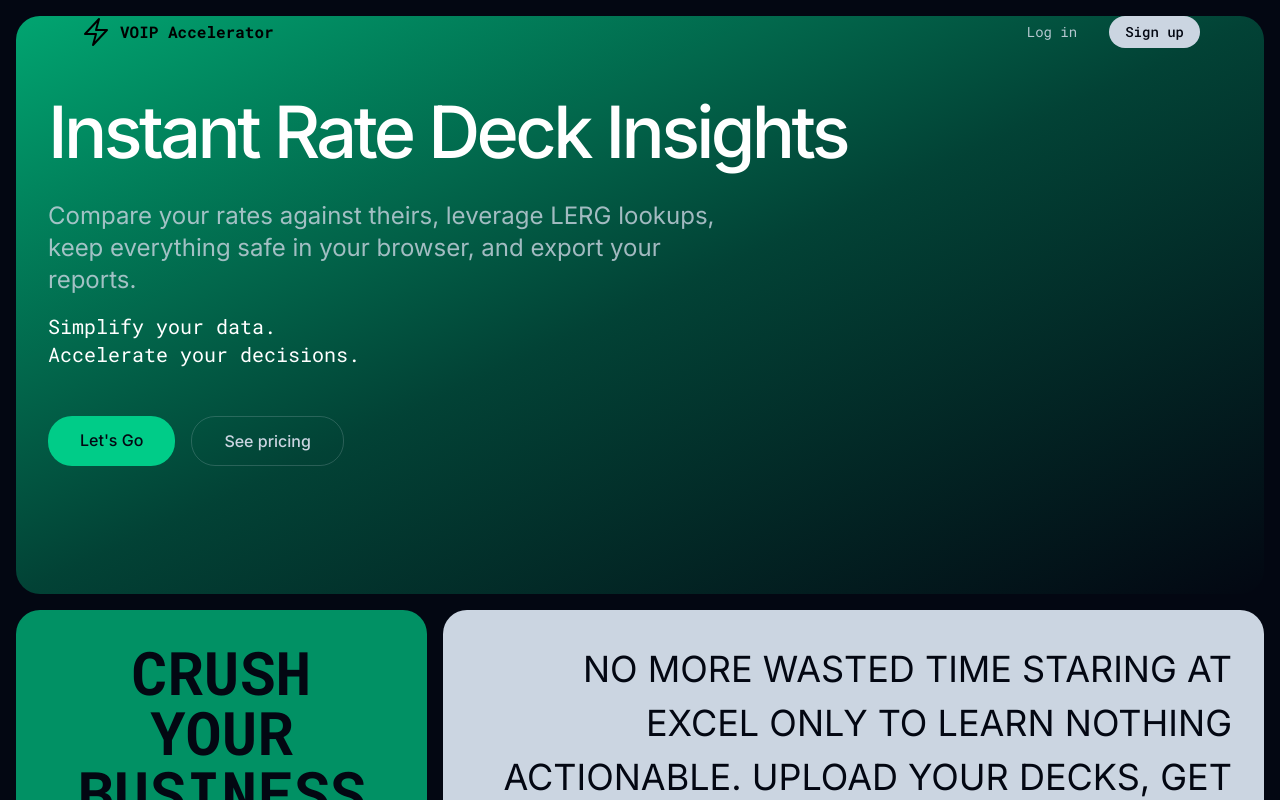
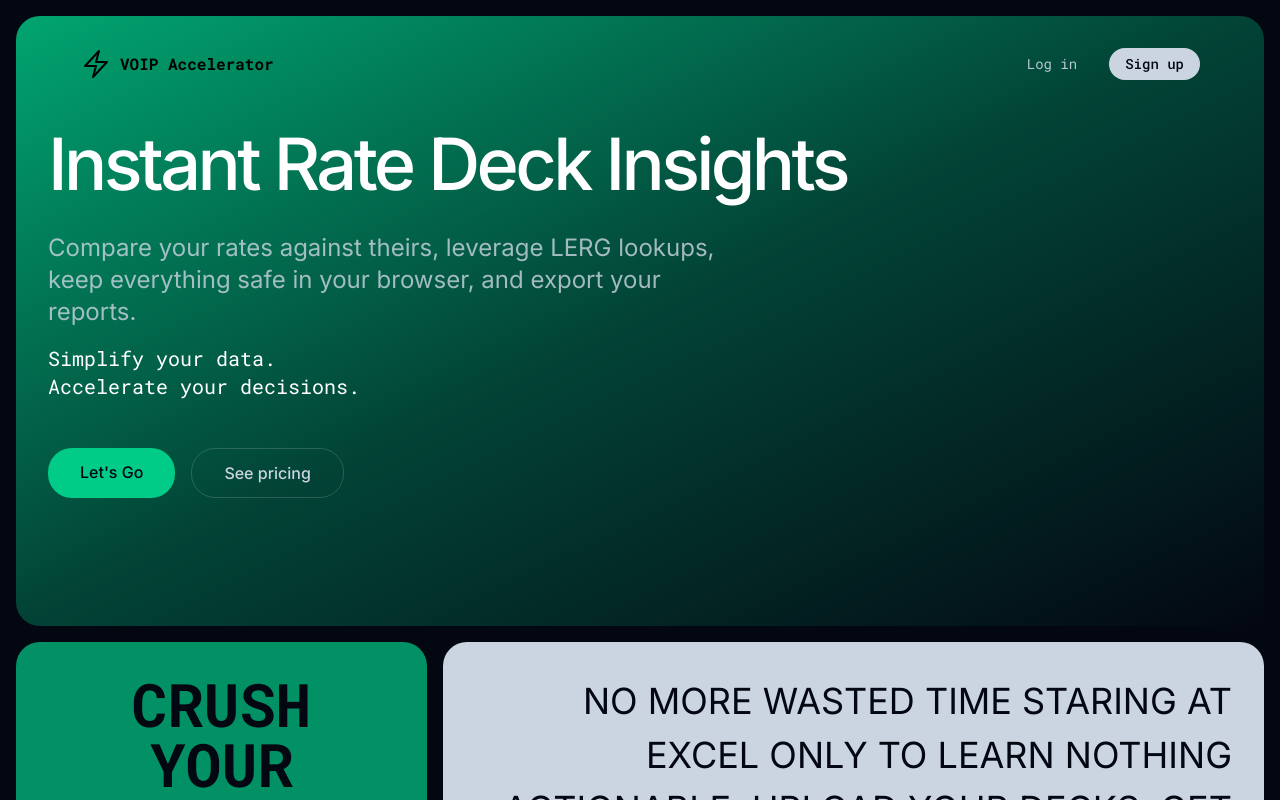
Before and after one commit to kdjordan/voip-accelerator, a Vue app in the folder client/: page / in a window 1280 px wide. Shown: the top 800 px of the page. Built offline with nearby package versions, Linux system fonts and the light colour scheme.

Commit message:
STYLE: adjust TopNav padding for improved layout

```diff
--- a/client/src/components/shared/TopNav.vue
+++ b/client/src/components/shared/TopNav.vue
@@ -1,5 +1,5 @@
 <template>
-  <header ref="header" class="z-[100] px-16 mx-auto pb-12 font-secondary">
+  <header ref="header" class="z-[100] px-16 mx-auto pt-8 pb-12 font-secondary">
     <nav class="flex justify-between items-center w-full">
       <RouterLink to="/home" class="flex items-center text-fbBlack">
         <div class="glitch-container">
```
